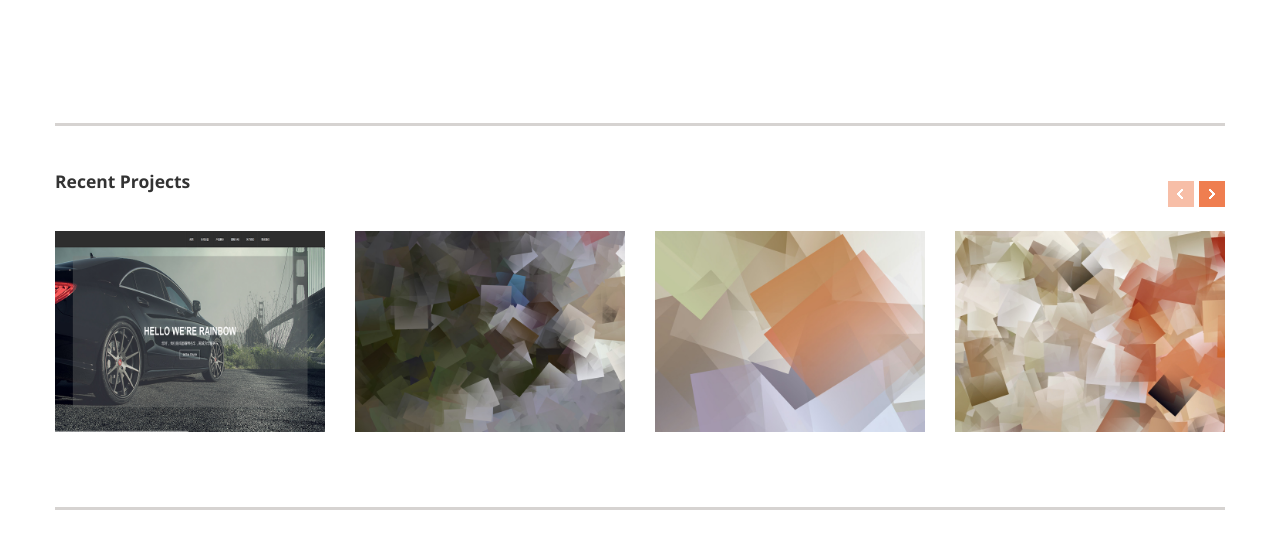
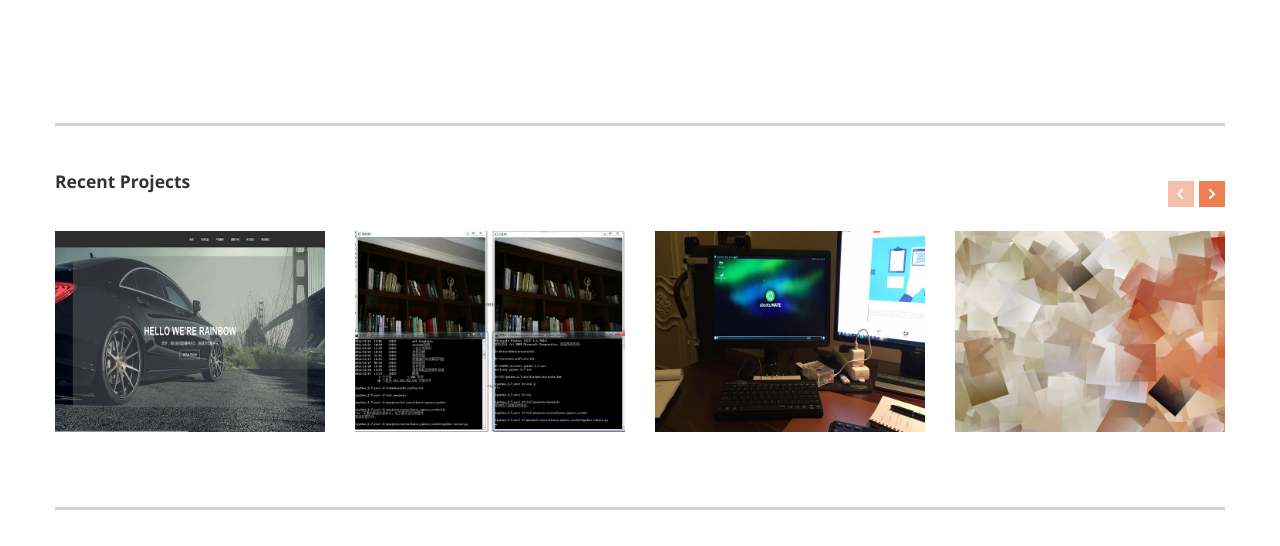
Before and after one commit to Bill-Unitech/mysite, a Django app: template templates/index.html in a window 1280 px wide. Shown: the part 1830-2376 px from the top of the page. Run offline with Django 3.2, Linux system fonts and the light colour scheme; the template is opened without the code that fills it, so the values that code supplies are empty.

Commit message:
project_3

```diff
--- a/templates/index.html
+++ b/templates/index.html
@@ -602,15 +602,15 @@
                         <li>
                             <article>
                                 <div class="inner-image">
-                                    <a href={% static "example/view.jpg"%} data-rel="prettyPhoto">
-                                        <img src={% static "example/latest2.jpg"%} alt="" />
+                                    <a href={% static "example/projects/project_2.jpg"%} data-rel="prettyPhoto">
+                                        <img src={% static "example/projects/project_2.jpg"%} alt="" />
                                         <span class="frame-overlay"></span>
                                     </a>
                                 </div>
                                 <div class="sliding">
                                     <div class="inner-text">
-                                        <h4 class="title"><a href="./portfolio-single.html">Project title 2</a></h4>
-                                        <p>i'm still working on this part ~~</p>
+                                        <h4 class="title"><a href="/blog/10/">Project_2</a></h4>
+                                        <p>简单视频监控系统</p>
 
                                     </div>
                                 </div>
@@ -619,15 +619,15 @@
                         <li>
                             <article>
                                 <div class="inner-image">
-                                    <a href={% static "example/view.jpg"%} data-rel="prettyPhoto">
-                                        <img src={% static "example/latest3.jpg"%} alt="" />
+                                    <a href={% static "example/projects/project_3.jpg"%} data-rel="prettyPhoto">
+                                        <img src={% static "example/projects/project_3.jpg"%} alt="" />
                                         <span class="frame-overlay"></span>
                                     </a>
                                 </div>
                                 <div class="sliding">
                                     <div class="inner-text">
-                                        <h4 class="title"><a href="./portfolio-single.html">Project title 3</a></h4>
-                                        <p>i'm still working on this part ~~</p>
+                                        <h4 class="title"><a href="#">Project_3</a></h4>
+                                        <p>Ubuntu Mate树莓派主机迷你电脑</p>
 
                                     </div>
                                 </div>
```
Also changed, not shown: db.sqlite3, static/example/projects/project_2.jpg (added), static/example/projects/project_3.jpg (added).
